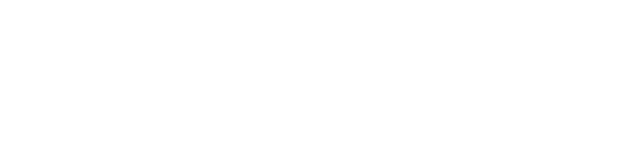
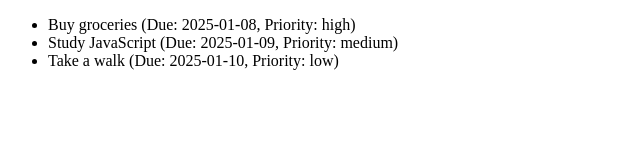
Before and after one commit to gregmcclarnon/todo-list, a website built with webpack: page src/index.html in a window 1280 px wide. Shown: the whole page, without its empty margins (0-640 px from the left). Built offline with nearby package versions, Linux system fonts and the light colour scheme.

Commit message:
feat: dom manipulated to display hard coded todos

```diff
--- /dev/null
+++ b/src/dom.js
@@ -0,0 +1,18 @@
+function renderToDoList(tasks) {
+    const app = document.getElementById('app');
+
+    // Clear any existing content
+    app.innerHTML = '';
+
+    // Create a list for tasks
+    const ul = document.createElement('ul');
+
+    tasks.forEach((task) => {
+      const li = document.createElement('li');
+      li.textContent = `${task.title} (Due: ${task.dueDate}, Priority: ${task.priority})`;
+      ul.appendChild(li);
+    });
+
+    app.appendChild(ul);
+  }
+  export { renderToDoList };
--- a/src/index.html
+++ b/src/index.html
@@ -3,9 +3,17 @@
 <head>
     <meta charset="UTF-8">
     <meta name="viewport" content="width=device-width, initial-scale=1.0">
-    <title>Page here</title>
+    <title>Todo list</title>
 </head>
 <body>
 
+
+
+    <div id="app">
+
+        App goes here
+
+    </div>
+
 </body>
 </html>
--- a/src/index.js
+++ b/src/index.js
@@ -1 +1,12 @@
-console.log('Hello World');
+import { createToDoItem, getToDoList } from './todo';
+import { renderToDoList } from './dom';
+
+// Hardcoded example tasks
+const tasks = [
+  createToDoItem('Buy groceries', '2025-01-08', 'high'),
+  createToDoItem('Study JavaScript', '2025-01-09', 'medium'),
+  createToDoItem('Take a walk', '2025-01-10', 'low'),
+];
+
+// Render tasks to the DOM
+renderToDoList(tasks);
--- /dev/null
+++ b/src/todo.js
@@ -0,0 +1,4 @@
+function createToDoItem(title, dueDate, priority) {
+    return { title, dueDate, priority };
+  }
+  export { createToDoItem };
```
